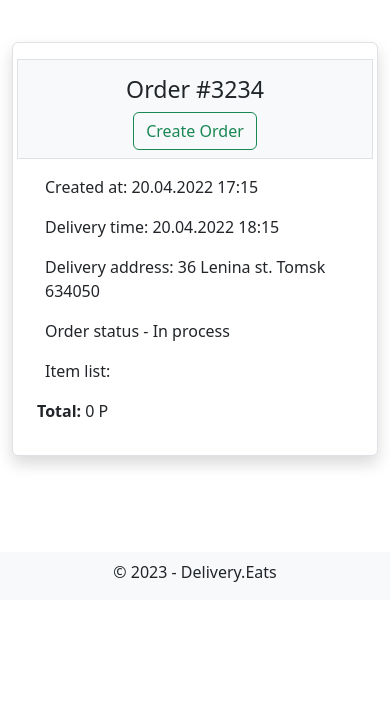
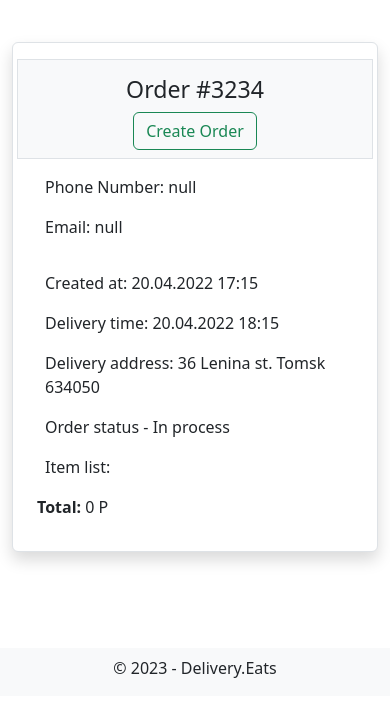
Before and after one commit to yFaizuS/Delivery-International-Default, a plain HTML site: page delivery-international/page/order.html in a window 390 px wide. Shown: the part 64-780 px from the top of the page. Drawn offline with nearby package versions, Linux system fonts and the light colour scheme; no server answers.

Commit message:
Added Phone Number

```diff
--- a/delivery-international/js/page/login.js
+++ b/delivery-international/js/page/login.js
@@ -15,8 +15,9 @@ $(document).ready(function () { //Fungsi untuk melakukan login
       'POST',
       JSON.stringify(data),
       function (response) { //Fungsi jika sukses login dengan menyimpan token pada localStorage
+        console.log(response)
         localStorage.setItem('token', response.token)
-        window.location.href = 'index.html'
+        //window.location.href = 'index.html'
         alert("Login Success");
       },
       // Jika dia gagal maka menampilkan respons dari alert dibawah ini
--- a/delivery-international/js/page/order.js
+++ b/delivery-international/js/page/order.js
@@ -14,6 +14,13 @@ $(document).ready(function () {
       minute: '2-digit'
     })}`;
   }
+
+
+  const html = `
+  <p>Phone Number: ${window.localStorage.getItem("noTelp")}</p>
+  <p>Email: ${window.localStorage.getItem("email")}</p>
+`
+$("#detailInfo1").html(html)
   // Fungsi untuk melihat data pada detail order dengan menggunakan API order dan endpoint GET
   const getDetailOrderajax = (id) => { //Fungsi untuk melihat detail orderan
     const data = ""; //Fungsi untuk menyimpan data yang sudah difetch pada api
--- a/delivery-international/js/src/ajaxRequest.js
+++ b/delivery-international/js/src/ajaxRequest.js
@@ -63,6 +63,7 @@ const getUser = () => {
     JSON.stringify(data),
     function (response) {
       localStorage.setItem('email', response.email)
+      localStorage.setItem('noTelp', response.phoneNumber)
     },
     function (jqXHR, textStatus, errorThrown) {
       // alert(jqXHR);
--- a/delivery-international/page/order.html
+++ b/delivery-international/page/order.html
@@ -61,6 +61,12 @@
                             </div>
                         </div>
                         <div class="row pt-3 px-3">
+                            <div class="col-sm-12" id="detailInfo1">
+                                <p>Phone Number: </p>
+                                <p>Email: </p>
+                            </div>
+                        </div>
+                        <div class="row pt-3 px-3">
                             <!-- Data yang ditampilkan pada view berdasarkan idnya yaitu detailInfo yang didefinisikan pada JQuery -->
                             <div class="col-sm-12" id="detailInfo">
                                 <p>Created at: 20.04.2022 17:15</p>
```
